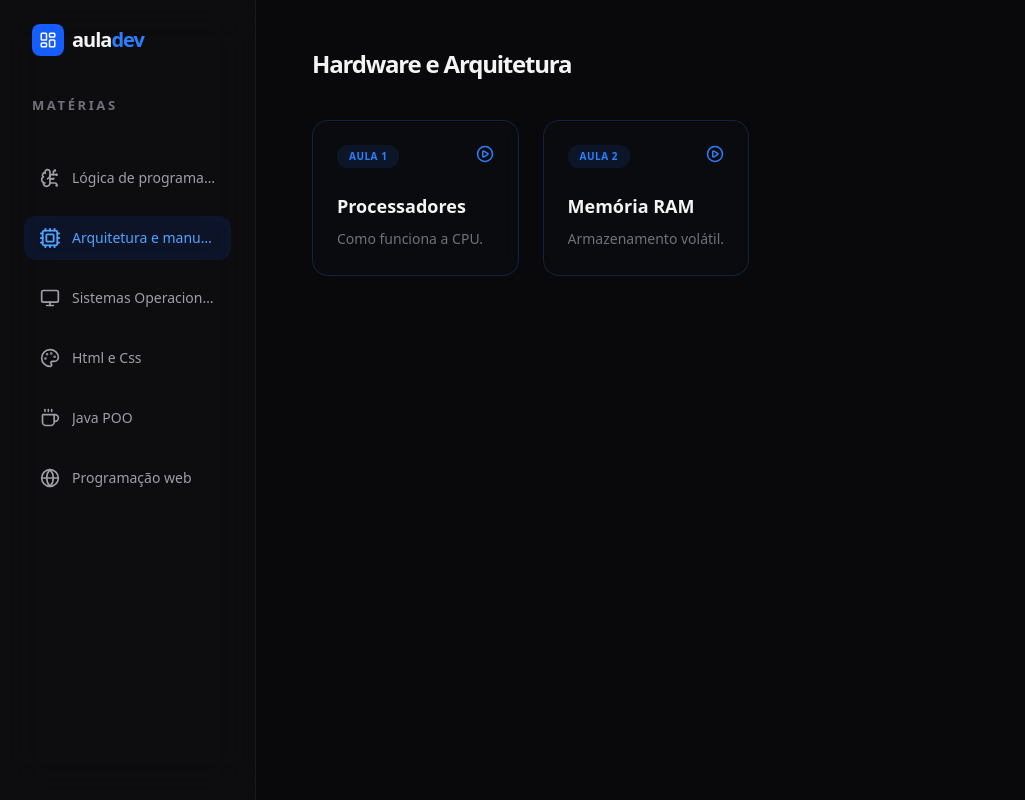
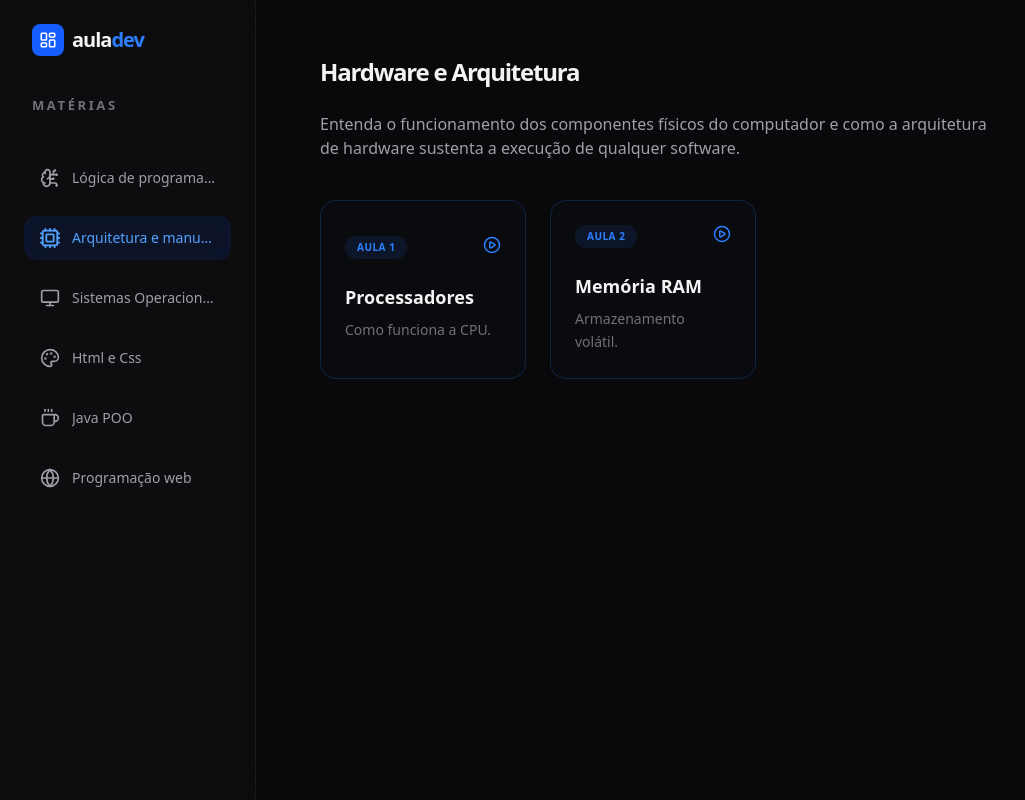
Before and after one commit to DevDaviDias/Emti.dev, a Next.js app: page / in a window 1280 px wide. Both pictures are taken after a click on the button "Arquitetura e manutenção de pcs". Shown: the whole page, without its empty margins (0-1025 px from the left). Built offline with nearby package versions, Linux system fonts and the light colour scheme.

Commit message:
refactor: remove max-width constraints and unify page headers

```diff
--- a/app/Template/pages.tsx
+++ b/app/Template/pages.tsx
@@ -3,7 +3,7 @@ import { useState } from 'react';
 import HamburgerMenu from "@/src/layout/HamburgerMenu";
 import LessonLayout from "@/src/components/ui/lesson-layout";
 
-// Imports das Matérias (Listas de Cards)
+// Imports das Matérias
 import HtmlCss from "@/src/feactures/HtmleCss";
 import Arquitetura from "@/src/feactures/Arquitetura";
 import ProgramacaoWeb from "@/src/feactures/ProgramacaoWeb";
@@ -11,7 +11,7 @@ import Logica from "@/src/feactures/Logica";
 import SistemasOperacionais from "@/src/feactures/SistemasOperacionais";
 import Javapoo from "@/src/feactures/Javapoo";
 
-// Import do nosso dicionário de aulas
+// Import do dicionário de aulas
 import { COMPONENTES_AULA } from "@/src/feactures/aulas";
 
 export default function Template({ children }: { children: React.ReactNode }) {
@@ -27,7 +27,6 @@ export default function Template({ children }: { children: React.ReactNode }) {
   };
 
   const renderAula = () => {
-    // Se a sessão atual não for uma aula cadastrada, não renderiza nada aqui
     const ConteudoAula = COMPONENTES_AULA[sessao];
     if (!ConteudoAula) return null;
 
@@ -41,9 +40,11 @@ export default function Template({ children }: { children: React.ReactNode }) {
     titulo={`Aula ${numero} - ${config?.nome || "Conteúdo"}`}
     onBack={() => setSessao(config?.slug || 'home')}
   >
-        <div className="p-4 md:p-8 bg-zinc-900/40 border border-zinc-800 rounded-[2.5rem] backdrop-blur-sm text-white">
-          {/* Renderiza o componente específico daquela aula */}
+    {/* items-start garante que o conteúdo alinhe à esquerda, não ao centro */}
+    <div className="w-full flex flex-col items-start">
+      <div className="p-4 w-full">
         <ConteudoAula />
+      </div>
     </div>
   </LessonLayout>
     );
@@ -52,19 +53,28 @@ export default function Template({ children }: { children: React.ReactNode }) {
   return (
     <HamburgerMenu onChangeSessao={(s) => setSessao(s)} sessaoAtiva={sessao}>
 
-      {/* 1. SEÇÕES DE LISTAGEM (MATÉRIAS) */}
+      {/* Garantimos que o container principal tenha w-full e flex-1
+          para empurrar o conteúdo contra as bordas.
+      */}
+      <main className="flex-1 w-full flex flex-col items-center justify-start">
+
+        <div className="w-full ">
           {sessao === "html-css" && <HtmlCss onNavigate={setSessao} />}
           {sessao === "hardware" && <Arquitetura onNavigate={setSessao} />}
           {sessao === "web"      && <ProgramacaoWeb onNavigate={setSessao} />}
           {sessao === "logica"   && <Logica onNavigate={setSessao} />}
           {sessao === "so"       && <SistemasOperacionais onNavigate={setSessao} />}
           {sessao === "java"     && <Javapoo onNavigate={setSessao} />}
+        </div>
 
-      {/* 2. CONTEÚDO ESPECÍFICO DA AULA */}
         {renderAula()}
 
-      {/* 3. HOME */}
-      {sessao === "home" && children}
+        {sessao === "home" && (
+          <div className="w-full">
+            {children}
+          </div>
+        )}
+      </main>
     </HamburgerMenu>
   );
 }
--- a/app/page.tsx
+++ b/app/page.tsx
@@ -1,9 +1,10 @@
-import Template from "@/app/Template/pages"; // Verifique se o caminho do import está correto
+import Template from "@/app/Template/pages";
 
 export default function Home() {
   return (
     <Template>
-      <div className="flex flex-col items-center justify-center min-h-[60vh] text-center">
+      {/* w-full garante que a div tente ocupar 100% do espaço que o Template der a ela */}
+      <div className="w-full flex flex-col items-center justify-center min-h-[60vh] text-center px-4">
         <h2 className="text-4xl font-bold text-white mb-4">
           Bem-vindo ao <span className="text-blue-500">emti.dev</span>
         </h2>
--- a/src/feactures/Arquitetura/index.tsx
+++ b/src/feactures/Arquitetura/index.tsx
@@ -9,9 +9,23 @@ export default function Arquitetura({ onNavigate }: { onNavigate: (s: string) =>
   ];
 
   return (
-    <div className="max-w-5xl mx-auto p-8">
-      <Title title="Hardware e Arquitetura" />
-      <div className="grid grid-cols-1 md:grid-cols-2 lg:grid-cols-3 gap-6 mt-10">
+    /* AJUSTE FINAL:
+       - Trocamos 'max-w-5xl mx-auto' por 'w-full'.
+       - Adicionamos 'animate-in' para manter a suavidade na troca de tela.
+    */
+    <div className="w-full p-4 md:p-8 animate-in fade-in duration-500">
+
+      {/* HEADER PADRONIZADO: Título + Descrição */}
+      <header className="mb-10">
+        <Title title="Hardware e Arquitetura" />
+        <p className="text-zinc-400 mt-2 text-sm md:text-base max-w-2xl">
+          Entenda o funcionamento dos componentes físicos do computador e como a
+          arquitetura de hardware sustenta a execução de qualquer software.
+        </p>
+      </header>
+
+      {/* GRID: Agora alinhado perfeitamente à esquerda respeitando o padding lateral */}
+      <div className="grid grid-cols-1 md:grid-cols-2 lg:grid-cols-3 xl:grid-cols-4 gap-6">
         {aulas.map((aula) => (
           <LessonCard
             key={aula.id}
--- a/src/feactures/HtmleCss/index.tsx
+++ b/src/feactures/HtmleCss/index.tsx
@@ -29,13 +29,14 @@ export default function HtmlCssPage({ onNavigate }: { onNavigate: (slug: string)
   ];
 
   return (
-    <div className="max-w-6xl mx-auto p-6 md:p-12 animate-in fade-in duration-500">
+ <div className="w-full px-6 py-10 md:py-12 animate-in fade-in duration-500">
       <header className="mb-12">
         <Title title="HTML5 & CSS3" />
         <p className="text-zinc-400 mt-2">Fundamentos do desenvolvimento front-end moderno.</p>
       </header>
 
-      <div className="grid grid-cols-1 md:grid-cols-2 lg:grid-cols-3 gap-8">
+      {/* Aqui o grid agora vai se espalhar por toda a largura disponível */}
+      <div className="grid grid-cols-1 md:grid-cols-2 lg:grid-cols-3 xl:grid-cols-4 gap-8">
         {aulas.map((aula) => (
           <LessonCard
             key={aula.id}
--- a/src/feactures/Logica/index.tsx
+++ b/src/feactures/Logica/index.tsx
@@ -3,41 +3,59 @@
 import Title from "@/src/components/ui/title";
 import LessonCard from "@/src/components/ui/lesson-card";
 
-interface LogicaPageProps {
-  onNavigate: (sessao: string) => void;
+interface ArquiteturaPageProps {
+  onNavigate: (slug: string) => void;
 }
 
-export default function LogicaPage({ onNavigate }: LogicaPageProps) {
-  // Gerando as 10 aulas dinamicamente para poupar código
+export default function ArquiteturaPage({ onNavigate }: ArquiteturaPageProps) {
   const aulas = [
-    { n: 1, t: "Algoritmos e Fluxogramas", d: "A base de tudo: como estruturar o pensamento lógico.", s: "concluido", id: "logica-aula-1" },
-    { n: 2, t: "Variáveis e Operadores", d: "Aprenda a manipular dados e realizar cálculos.", s: "concluido", id: "logica-aula-2" },
-    { n: 3, t: "Estruturas de Decisão", d: "O poder do IF e ELSE no controle de fluxo.", s: "pendente", id: "logica-aula-3" },
-    { n: 4, t: "Estruturas de Repetição", d: "Dominando loops: While e For.", s: "bloqueado", id: "logica-aula-4" },
-    { n: 5, t: "Vetores e Arrays", d: "Como trabalhar com listas de dados organizadas.", s: "bloqueado", id: "logica-aula-5" },
-    { n: 6, t: "Matrizes", d: "Explorando dados em múltiplas dimensões.", s: "bloqueado", id: "logica-aula-6" },
-    { n: 7, t: "Funções e Procedimentos", d: "Modularizando seu código para reutilização.", s: "bloqueado", id: "logica-aula-7" },
-    { n: 8, t: "Escopo de Variáveis", d: "Entenda a diferença entre global e local.", s: "bloqueado", id: "logica-aula-8" },
-    { n: 9, t: "Recursividade", d: "O conceito de funções que chamam a si mesmas.", s: "bloqueado", id: "logica-aula-9" },
-    { n: 10, t: "Desafio Final", d: "Aplique tudo o que aprendeu em um projeto real.", s: "bloqueado", id: "logica-aula-10" },
+    {
+      n: 1,
+      t: "Processadores",
+      d: "Entenda a arquitetura Von Neumann, ciclos de instrução e como a CPU processa dados.",
+      s: "concluido",
+      id: "hw-aula-1"
+    },
+    {
+      n: 2,
+      t: "Memória RAM e Cache",
+      d: "A hierarquia de memória: entenda a diferença entre armazenamento volátil e latência.",
+      s: "pendente",
+      id: "hw-aula-2"
+    },
+    {
+      n: 3,
+      t: "Placa-mãe e Barramentos",
+      d: "O sistema nervoso do PC: como os componentes se comunicam via barramentos e Chipsets.",
+      s: "bloqueado",
+      id: "hw-aula-3"
+    },
+    {
+      n: 4,
+      t: "Armazenamento (SSD vs HDD)",
+      d: "A evolução dos dados: de discos magnéticos à tecnologia NVMe de alta velocidade.",
+      s: "bloqueado",
+      id: "hw-aula-4"
+    },
   ];
 
   return (
-    // Aumentamos para max-w-[1600px] para a tela ficar cheia
-    <div className="max-w-[1600px] mx-auto md:p-8 p-4">
-      <Title title="Lógica de Programação" />
+    /* O container agora ocupa todo o espaço disponível à direita da sidebar */
+    <div className="w-full p-4 md:p-8 animate-in fade-in duration-500">
 
-      {/* Ajuste do Grid:
-          - grid-cols-1: Celular
-          - sm:grid-cols-2: Tablet pequeno
-          - md:grid-cols-3: Tablet grande
-          - lg:grid-cols-4: Monitor comum
-          - xl:grid-cols-5: Monitores largos (sua fileira de 5)
-      */}
-      <div className="grid grid-cols-1 sm:grid-cols-2 md:grid-cols-3 lg:grid-cols-4 xl:grid-cols-5 gap-6 mt-10">
+      <header className="mb-10">
+        <Title title="Arquitetura e Hardware" />
+        <p className="text-zinc-400 mt-2 text-sm md:text-base max-w-2xl">
+          Abra o "capô" da computação. Aprenda como os componentes físicos trabalham
+          em conjunto para transformar eletricidade em informação.
+        </p>
+      </header>
+
+      {/* Grid responsivo que aproveita a largura total */}
+      <div className="grid grid-cols-1 md:grid-cols-2 lg:grid-cols-3 xl:grid-cols-4 gap-6">
         {aulas.map((aula) => (
           <LessonCard
-            key={aula.n}
+            key={aula.id}
             numero={aula.n}
             titulo={aula.t}
             descricao={aula.d}
--- a/src/feactures/aulas/index.ts
+++ b/src/feactures/aulas/index.ts
@@ -1,12 +1,11 @@
 // src/feactures/aulas/index.ts
 import JavaAula1 from "@/src/feactures/modulos/java-poo/Aula1";
-
 import AulaHtml1 from "@/src/feactures/modulos/HtmlEcss/Aula1";
 
-
+import AulaProgramacaoWeb1 from "@/src/feactures/modulos/ProgramacaoWeb/Aula1";
 
 export const COMPONENTES_AULA: Record<string, React.ComponentType> = {
   "java-aula-1": JavaAula1,
-  "html-aula-1": AulaHtml1
-
+  "html-aula-1": AulaHtml1,
+  "web-aula-1": AulaProgramacaoWeb1,
 };
--- /dev/null
+++ b/src/feactures/modulos/ProgramacaoWeb/Aula1.tsx
@@ -0,0 +1,113 @@
+'use client';
+
+import { BookOpen, Clock, ArrowRight, Globe, Share2, Bookmark } from "lucide-react";
+
+export default function AulaProgramacaoWeb1() {
+  const videoId = "Ejkb_YpuHWs";
+
+  return (
+    <div className="max-w-3xl mx-auto space-y-16 py-10 animate-in fade-in duration-1000">
+
+      {/* HEADER ESTILO BLOG */}
+      <header className="space-y-6 text-center md:text-left">
+        <div className="flex items-center justify-center md:justify-start gap-4 text-zinc-500 text-sm font-medium">
+          <span className="bg-blue-500/10 text-blue-400 px-3 py-1 rounded-full text-xs tracking-tighter">Módulo 01</span>
+          <span className="flex items-center gap-1"><Clock size={14} /> 15 min de leitura</span>
+        </div>
+
+        <h1 className="text-4xl md:text-5xl font-extrabold text-white tracking-tight leading-tight">
+          A Web não nasceu pronta: <br/>
+          <span className="text-zinc-500 italic font-serif">Uma jornada de 1835 até hoje.</span>
+        </h1>
+
+        <div className="flex items-center justify-center md:justify-start gap-3 pt-4 border-b border-zinc-800 pb-8">
+          <div className="w-10 h-10 rounded-full bg-gradient-to-tr from-blue-600 to-zinc-800 border border-zinc-700" />
+          <div className="text-left text-sm">
+            <p className="text-zinc-200 font-medium">Professor Especialista</p>
+            <p className="text-zinc-500 text-xs">Atualizado em 10 de Fev, 2026</p>
+          </div>
+          <div className="ml-auto flex gap-2">
+             <button className="p-2 text-zinc-500 hover:text-white transition-colors"><Bookmark size={20} /></button>
+             <button className="p-2 text-zinc-500 hover:text-white transition-colors"><Share2 size={20} /></button>
+          </div>
+        </div>
+      </header>
+
+      {/* PLAYER DE VÍDEO (COMO UM DESTAQUE DE ARTIGO) */}
+      <section className="relative group">
+        <div className="absolute -inset-1 bg-gradient-to-r from-blue-600 to-zinc-900 rounded-[2.5rem] blur opacity-25 group-hover:opacity-50 transition duration-1000"></div>
+        <div className="relative aspect-video w-full bg-black rounded-[2rem] overflow-hidden border border-zinc-800 shadow-2xl">
+          <iframe
+            className="w-full h-full"
+            src={`https://www.youtube.com/embed/${videoId}?rel=0&modestbranding=1`}
+            title="Vídeo Aula"
+            allowFullScreen
+          />
+        </div>
+      </section>
+
+      {/* CONTEÚDO EM FORMATO DE ARTIGO */}
+      <article className="prose prose-zinc prose-invert max-w-none">
+        <p className="text-xl text-zinc-400 leading-relaxed font-serif italic mb-12">
+          "A internet é muito mais do que cabos e códigos; é o maior esforço de conexão coletiva da história da humanidade."
+        </p>
+
+        <h2 className="text-2xl font-bold text-white mb-6">O Nascimento do Protocolo</h2>
+        <p className="text-zinc-400 leading-loose">
+          Muitos acreditam que a internet surgiu nos anos 90, mas as raízes do envio de dados remontam a 1835. Samuel Morse não apenas criou o telégrafo, ele criou o primeiro <strong>protocolo binário</strong> funcional. Pontos e traços foram os ancestrais do nosso <code className="text-blue-400">0</code> e <code className="text-blue-400">1</code>.
+        </p>
+
+        <div className="my-12 rounded-2xl overflow-hidden border border-zinc-800">
+
+           <p className="text-center text-[10px] text-zinc-500 p-4 bg-zinc-900/50 uppercase tracking-widest">Fig 1.1: O Telégrafo original e a tabela de código binário primário.</p>
+        </div>
+
+        <h2 className="text-2xl font-bold text-white mb-6">A Era de Tim Berners-Lee</h2>
+        <p className="text-zinc-400 leading-loose">
+          No final dos anos 80, no laboratório CERN, um engenheiro britânico percebeu que a internet era uma "estrada vazia". Ele criou o <strong>HTML</strong> e o <strong>HTTP</strong> para serem o veículo e o combustível. Com o hipertexto, a informação deixou de ser estática e passou a ser conectada por links.
+        </p>
+
+        {/* BOX DE DESTAQUE TÉCNICO */}
+        <div className="my-10 p-8 bg-zinc-900/40 border border-zinc-800 rounded-3xl space-y-4">
+          <h4 className="text-white font-bold flex items-center gap-2">
+            <Globe className="text-blue-500" size={20} /> O Conceito Cliente-Servidor
+          </h4>
+          <p className="text-sm text-zinc-400">
+            Imagine um restaurante: você (o <strong>Cliente</strong>) faz um pedido (<strong>Request</strong>).
+            O garçom leva o pedido até a cozinha (<strong>Servidor</strong>), que prepara o prato e o envia de volta (<strong>Response</strong>).
+            Sem esse ciclo, a web moderna simplesmente não existiria.
+          </p>
+
+        </div>
+
+        <h2 className="text-2xl font-bold text-white mb-6">O que aprendemos hoje?</h2>
+        <p className="text-zinc-400 leading-loose">
+          A base da web não é apenas escrever código, mas entender como os pacotes de dados viajam por <strong>cabos submarinos</strong> e são interpretados pelo seu navegador.
+        </p>
+
+      </article>
+
+      {/* FOOTER DO BLOG: PRÓXIMOS PASSOS */}
+      <footer className="pt-12 border-t border-zinc-800 space-y-8">
+        <div className="flex flex-col md:flex-row gap-6 justify-between items-center">
+          <div className="space-y-1">
+            <h4 className="text-white font-bold">Gostou deste estudo?</h4>
+            <p className="text-zinc-500 text-sm">Próxima leitura: Fundamentos do HTML5</p>
+          </div>
+          <button className="group flex items-center gap-2 px-8 py-3 bg-white text-black font-bold rounded-full hover:bg-zinc-200 transition-all">
+            Próxima Aula <ArrowRight className="group-hover:translate-x-1 transition-transform" />
+          </button>
+        </div>
+
+        {/* MATERIAL DE APOIO COMO LISTA DE REFERÊNCIAS */}
+        <div className="bg-zinc-900/20 p-6 rounded-2xl">
+          <h5 className="text-zinc-300 font-semibold mb-4 text-xs uppercase tracking-widest">Referências Bibliográficas</h5>
+          <ul className="space-y-2 list-none p-0">
+             <li><a href="#" className="text-zinc-500 hover:text-blue-400 text-sm flex items-center gap-2 no-underline"><BookOpen size={14}/> MDN Web Docs: History of the Web</a></li>
+             <li><a href="#" className="text-zinc-500 hover:text-blue-400 text-sm flex items-center gap-2 no-underline"><BookOpen size={14}/> CERN: The birth of the Web</a></li>
+          </ul>
+        </div>
+      </footer>
+    </div>
+  );
+}
--- a/src/layout/HamburgerMenu/index.tsx
+++ b/src/layout/HamburgerMenu/index.tsx
@@ -30,7 +30,7 @@ export default function HamburgerMenu({ children, onChangeSessao, sessaoAtiva }:
   ];
 
   return (
-    <main className="flex min-h-screen bg-zinc-950 text-zinc-100 antialiased font-sans">
+    <div className="flex min-h-screen bg-zinc-950 text-zinc-100 antialiased font-sans">
 
       {/* 🖥️ SIDEBAR DESKTOP */}
       <aside className="hidden md:flex fixed left-0 top-0 h-full w-64 bg-zinc-900/30 border-r border-zinc-800/50 flex-col p-6 backdrop-blur-xl">
@@ -54,8 +54,8 @@ export default function HamburgerMenu({ children, onChangeSessao, sessaoAtiva }:
                 onClick={() => onChangeSessao(m.slug)}
                 // Adicionado: w-full e justify-start para garantir alinhamento
                 className={`flex items-center gap-3 px-4 py-3 rounded-xl transition-all duration-300 text-sm group w-full justify-start ${isActive
-                    ? 'bg-blue-600/10 text-blue-400 shadow-[inset_0_0_20px_rgba(37,99,235,0.05)]'
-                    : 'hover:bg-zinc-800/50 text-zinc-400 hover:text-zinc-200'
+                  ? 'bg-blue-600/10 text-blue-400 shadow-[inset_0_0_20px_rgba(37,99,235,0.05)]'
+                  : 'hover:bg-zinc-800/50 text-zinc-400 hover:text-zinc-200'
                   }`}
               >
                 {/* Ícone fixo (não encolhe) */}
@@ -96,18 +96,20 @@ export default function HamburgerMenu({ children, onChangeSessao, sessaoAtiva }:
       </nav>
 
       {/* 📝 CONTEÚDO COM ANIMAÇÃO CORRIGIDA */}
-      <div className=" md:pl-64 pb-24 md:pb-0">
-        <div className="max-w-4xl mx-auto px-6 py-12 md:py-4">
+      {/* 📝 CONTEÚDO OCUPANDO A TELA TODA */}
+      <div className="flex-1 md:pl-64 w-full">
+        {/* Removido o 'max-w-4xl' e o 'mx-auto' para permitir que o conteúdo estique */}
+        <div className="w-full px-4 md:px-8 py-6">
           {/* Usamos o key para forçar a animação toda vez que a sessão muda */}
           <div
             key={sessaoAtiva}
-            className="animate-in fade-in slide-in-from-bottom-4 duration-700 ease-out"
+            className="animate-in fade-in slide-in-from-bottom-4 duration-700 ease-out w-full"
           >
             {children}
           </div>
         </div>
       </div>
 
-    </main>
+    </div>
   );
 }
```
Also changed, not shown: src/feactures/Javapoo/index.tsx (+14 -6 lines), src/feactures/ProgramacaoWeb/index.tsx (+17 -9 lines), src/feactures/SistemasOperacionais/index.tsx (+14 -4 lines). Lines whose indentation alone changed are shown as unchanged.
